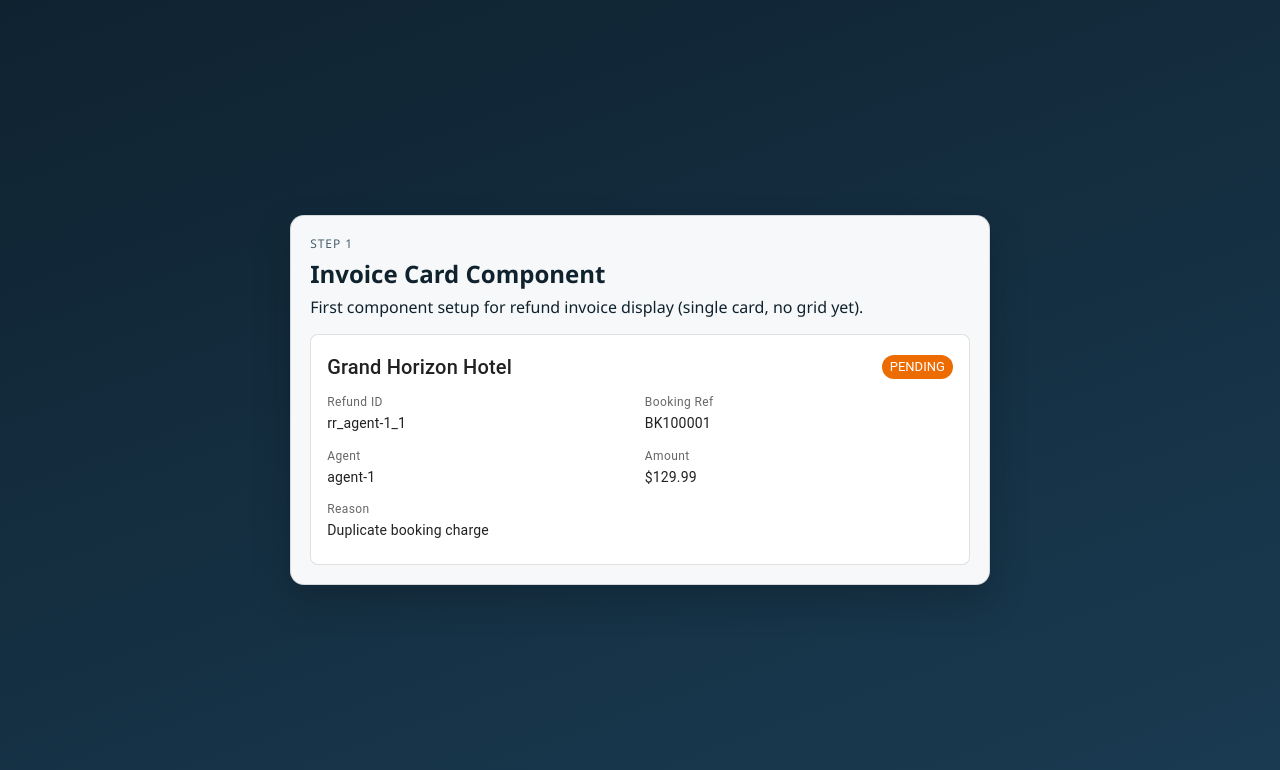
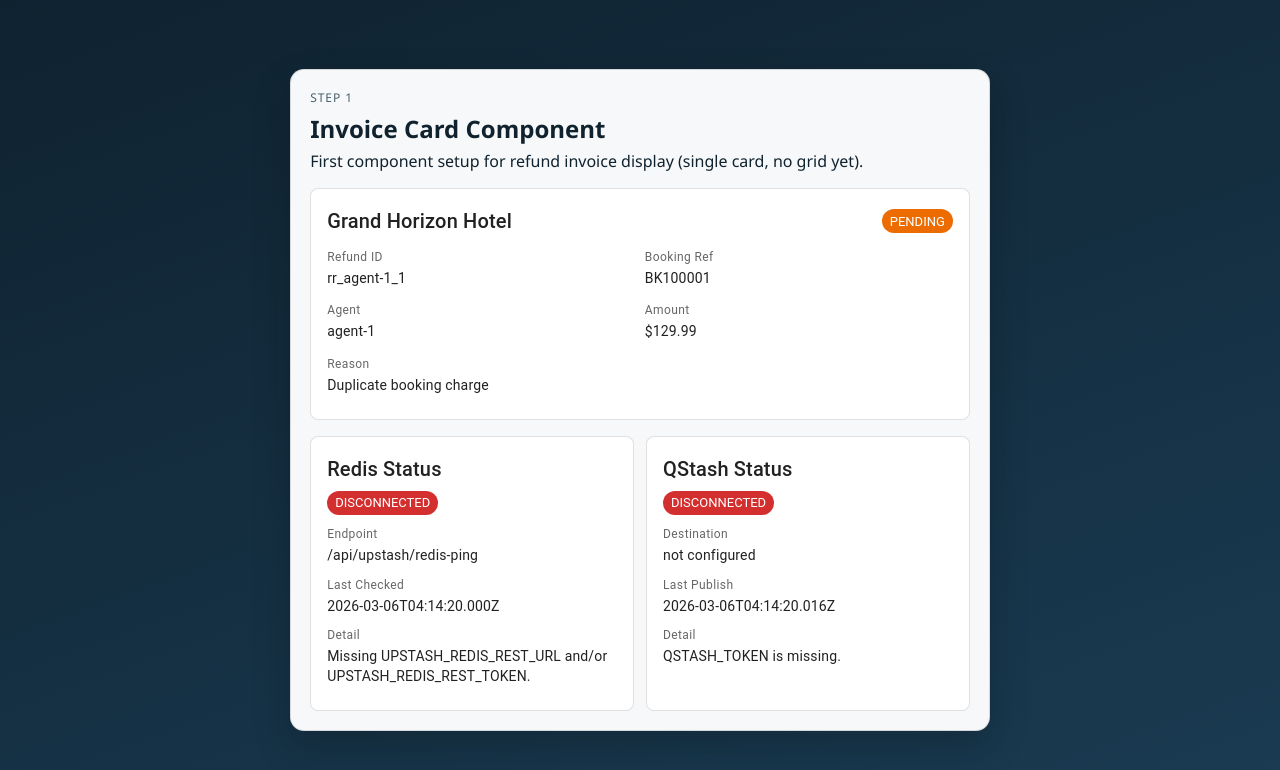
Before and after one commit to ninawekunal/agent-queues, a Next.js app: page / in a window 1280 px wide. Shown: the top 770 px of the page. Built offline with nearby package versions, Linux system fonts and the light colour scheme; no server answers.

Commit message:
feat: add live redis and qstash status cards

```diff
--- /dev/null
+++ b/src/app/api/upstash/qstash-status/route.ts
@@ -0,0 +1,53 @@
+import { jsonOk } from "@/shared/http/apiResponse";
+import {
+  qstashStatusResponseSchema,
+  type QStashStatusResponse,
+} from "@/shared/contracts/systemStatus";
+import {
+  hasQStashConfig,
+  qstashClient,
+  qstashDestinationUrl,
+} from "@/server/upstash/upstashClients";
+
+export const dynamic = "force-dynamic";
+
+export async function GET(): Promise<Response> {
+  const checkedAt = new Date().toISOString();
+
+  if (!hasQStashConfig || !qstashClient) {
+    const payload: QStashStatusResponse = {
+      connected: false,
+      destinationUrl: qstashDestinationUrl,
+      checkedAt,
+      detail: "QSTASH_TOKEN is missing.",
+    };
+    qstashStatusResponseSchema.parse(payload);
+    return jsonOk(payload);
+  }
+
+  try {
+    await qstashClient.logs({ filter: { count: 1 } });
+
+    const payload: QStashStatusResponse = {
+      connected: true,
+      destinationUrl: qstashDestinationUrl,
+      checkedAt,
+    };
+
+    qstashStatusResponseSchema.parse(payload);
+    return jsonOk(payload);
+  } catch (error) {
+    const message =
+      error instanceof Error ? error.message : "Unknown QStash connection error.";
+
+    const payload: QStashStatusResponse = {
+      connected: false,
+      destinationUrl: qstashDestinationUrl,
+      checkedAt,
+      detail: message,
+    };
+
+    qstashStatusResponseSchema.parse(payload);
+    return jsonOk(payload);
+  }
+}
--- a/src/app/globals.css
+++ b/src/app/globals.css
@@ -57,3 +57,19 @@ p {
 .invoice-card-wrap {
   margin-top: 1rem;
 }
+
+.status-wrap {
+  margin-top: 1rem;
+}
+
+.status-grid {
+  display: grid;
+  grid-template-columns: repeat(1, minmax(0, 1fr));
+  gap: 0.75rem;
+}
+
+@media (min-width: 860px) {
+  .status-grid {
+    grid-template-columns: repeat(2, minmax(0, 1fr));
+  }
+}
--- a/src/app/page.tsx
+++ b/src/app/page.tsx
@@ -1,4 +1,5 @@
 import { InvoiceCard } from "@/components/InvoiceCard";
+import { SystemStatusPanel } from "@/components/SystemStatusPanel";
 import type { RefundRequest } from "@/shared/contracts/refunds";
 
 export default function Home() {
@@ -25,6 +26,9 @@ export default function Home() {
         <div className="invoice-card-wrap">
           <InvoiceCard invoice={sampleInvoice} />
         </div>
+        <div className="status-wrap">
+          <SystemStatusPanel />
+        </div>
       </section>
     </main>
   );
--- /dev/null
+++ b/src/components/SystemStatusPanel.tsx
@@ -0,0 +1,131 @@
+"use client";
+
+import { useEffect, useState } from "react";
+import { RedisStatusCard } from "@/components/RedisStatusCard";
+import { QStashStatusCard } from "@/components/QStashStatusCard";
+import type { ApiEnvelope } from "@/shared/types/api";
+import type { QStashStatusResponse } from "@/shared/contracts/systemStatus";
+
+interface RedisPingData {
+  key: string;
+  writtenAt: string;
+  readBack: string | null;
+}
+
+interface RedisStatusState {
+  connected: boolean;
+  endpointName: string;
+  lastCheckedAt: string;
+  detail?: string;
+}
+
+interface QStashStatusState {
+  connected: boolean;
+  destinationUrl: string;
+  lastPublishAt: string;
+  detail?: string;
+}
+
+const INITIAL_TIMESTAMP = "not checked";
+
+export function SystemStatusPanel() {
+  const [redisStatus, setRedisStatus] = useState<RedisStatusState>({
+    connected: false,
+    endpointName: "/api/upstash/redis-ping",
+    lastCheckedAt: INITIAL_TIMESTAMP,
+    detail: "Checking...",
+  });
+
+  const [qstashStatus, setQstashStatus] = useState<QStashStatusState>({
+    connected: false,
+    destinationUrl: "not configured",
+    lastPublishAt: INITIAL_TIMESTAMP,
+    detail: "Checking...",
+  });
+
+  useEffect(() => {
+    async function loadStatuses() {
+      const now = new Date().toISOString();
+
+      try {
+        const redisResponse = await fetch("/api/upstash/redis-ping", {
+          method: "GET",
+          cache: "no-store",
+        });
+        const redisBody = (await redisResponse.json()) as ApiEnvelope<RedisPingData>;
+
+        if (redisBody.ok) {
+          setRedisStatus({
+            connected: true,
+            endpointName: "/api/upstash/redis-ping",
+            lastCheckedAt: redisBody.data.writtenAt,
+          });
+        } else {
+          setRedisStatus({
+            connected: false,
+            endpointName: "/api/upstash/redis-ping",
+            lastCheckedAt: now,
+            detail: redisBody.error.message,
+          });
+        }
+      } catch (error) {
+        setRedisStatus({
+          connected: false,
+          endpointName: "/api/upstash/redis-ping",
+          lastCheckedAt: now,
+          detail: error instanceof Error ? error.message : "Unknown Redis status error.",
+        });
+      }
+
+      try {
+        const qstashResponse = await fetch("/api/upstash/qstash-status", {
+          method: "GET",
+          cache: "no-store",
+        });
+        const qstashBody = (await qstashResponse.json()) as ApiEnvelope<QStashStatusResponse>;
+
+        if (qstashBody.ok) {
+          setQstashStatus({
+            connected: qstashBody.data.connected,
+            destinationUrl: qstashBody.data.destinationUrl ?? "not configured",
+            lastPublishAt: qstashBody.data.checkedAt,
+            detail: qstashBody.data.detail,
+          });
+        } else {
+          setQstashStatus({
+            connected: false,
+            destinationUrl: "not configured",
+            lastPublishAt: now,
+            detail: qstashBody.error.message,
+          });
+        }
+      } catch (error) {
+        setQstashStatus({
+          connected: false,
+          destinationUrl: "not configured",
+          lastPublishAt: now,
+          detail: error instanceof Error ? error.message : "Unknown QStash status error.",
+        });
+      }
+    }
+
+    loadStatuses();
+  }, []);
+
+  return (
+    <section className="status-grid">
+      <RedisStatusCard
+        connected={redisStatus.connected}
+        endpointName={redisStatus.endpointName}
+        lastCheckedAt={redisStatus.lastCheckedAt}
+        detail={redisStatus.detail}
+      />
+      <QStashStatusCard
+        connected={qstashStatus.connected}
+        destinationUrl={qstashStatus.destinationUrl}
+        lastPublishAt={qstashStatus.lastPublishAt}
+        detail={qstashStatus.detail}
+      />
+    </section>
+  );
+}
--- /dev/null
+++ b/src/shared/contracts/systemStatus.ts
@@ -0,0 +1,10 @@
+import { z } from "zod";
+
+export const qstashStatusResponseSchema = z.object({
+  connected: z.boolean(),
+  destinationUrl: z.string().nullable(),
+  checkedAt: z.string().datetime(),
+  detail: z.string().optional(),
+});
+
+export type QStashStatusResponse = z.infer<typeof qstashStatusResponseSchema>;
```
